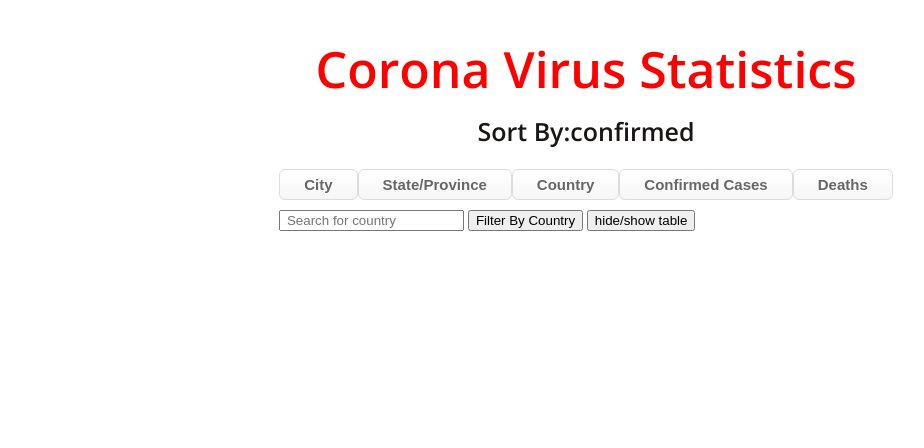
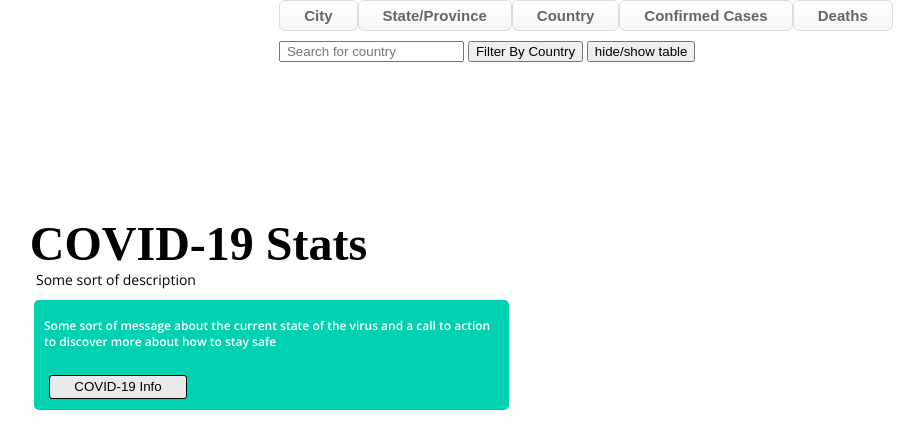
Before and after one commit to jmjoshua/random, a plain HTML site: page index.html in a window 1280 px wide. Shown: the whole page, without its empty margins (54-978 px from the left). Drawn offline with nearby package versions, Linux system fonts and the light colour scheme; no server answers.

Commit message:
Made Changes to the title to make it look like designed website

```diff
--- a/index.html
+++ b/index.html
@@ -14,8 +14,8 @@
       <!-- ***********************  ABOUT CORONA VIRUS  *********************** -->
     <header>
         <div class="content-wrap">
-          <h1 class="centeredLabel">Corona Virus Statistics </h1>
-              <h2 class="sortByLabel centeredLabel">Sort By:</h2>
+          <h1 class="title">COVID-19 Stats </h1>
+              <h2 class="description">Some sort of description</h2>
               <div class="sortButtonContainer">
                 <button class="sortButton" onclick="sortByCity()" id="cityButton">City</button>
                 <button class="sortButton" onclick="sortByState()">State/Province</button>
@@ -23,6 +23,12 @@
                 <button class="sortButton" onclick="sortByConfirmed()">Confirmed Cases</button>
                 <button class="sortButton" onclick="sortByDeaths()">Deaths</button>
                 </div>
+        </div>
+        <div class="infoBox">
+            <h2 class="briefInfo">
+            Some sort of message about the current state of the virus and a call to action to discover more about how to stay safe
+            </h2>
+            <button class="infoButton"> COVID-19 Info </button>
         </div>
     </header>
     <input id="countryInput" placeholder=" Search for country">
--- a/style.css
+++ b/style.css
@@ -11,16 +11,85 @@ body {
   line-height: 1.4;
 }
 h1 {
-    color: red;
-    font-size: 50px;
     margin-bottom: 0;
 }
-/* ----------- Label Style --------------- */
-.centeredLabel {
+
+/* ----------- Site Title --------------- */
+.title {
   display: flex;
   align-items: center;
   justify-content: center;
+  position: absolute;
+  width: 353px;
+  height: 103px;
+  left: 76px;
+  top: 160px;
+  font-family: Oxygen;
+  font-style: normal;
+  font-weight: bold;
+  font-size: 48px;
+  line-height: 61px;
+  text-transform: capitalize;
+
+  color: #000000;
 }
+.description {
+position: absolute;
+width: 274px;
+height: 45px;
+left: 90px;
+top: 270px;
+
+font-family: Open Sans;
+font-style: normal;
+font-weight: normal;
+font-size: 14px;
+line-height: 19px;
+
+color: #000000;
+margin: 0;
+}
+
+/* ----------- Info Box --------------- */
+.infoBox{
+    position: absolute;
+    width: 475px;
+    height: 110px;
+    left: 88px;
+    top: 300px;
+
+    background: #00D1B2;
+    border-radius: 5px;
+}
+.briefInfo{
+    position: absolute;
+    width: 458.38px;
+    height: 47.67px;
+    left: 10px;
+
+    font-family: Open Sans;
+    font-style: normal;
+    font-weight: 600;
+    font-size: 12px;
+    line-height: 16px;
+    display: flex;
+    align-items: center;
+
+    color: #FFFFFF;
+
+}
+.infoButton {
+    position: absolute;
+    width: 138px;
+    height: 23.83px;
+    left: 15px;
+    top: 75px;
+
+    background: #EAEAEA;
+    border: 1px solid #000000;
+    border-radius: 3px;
+}
+/* ----------- Label Style --------------- */
 .sortByLabel {
   font-size: 25px;
   margin-top: 10px;
```
